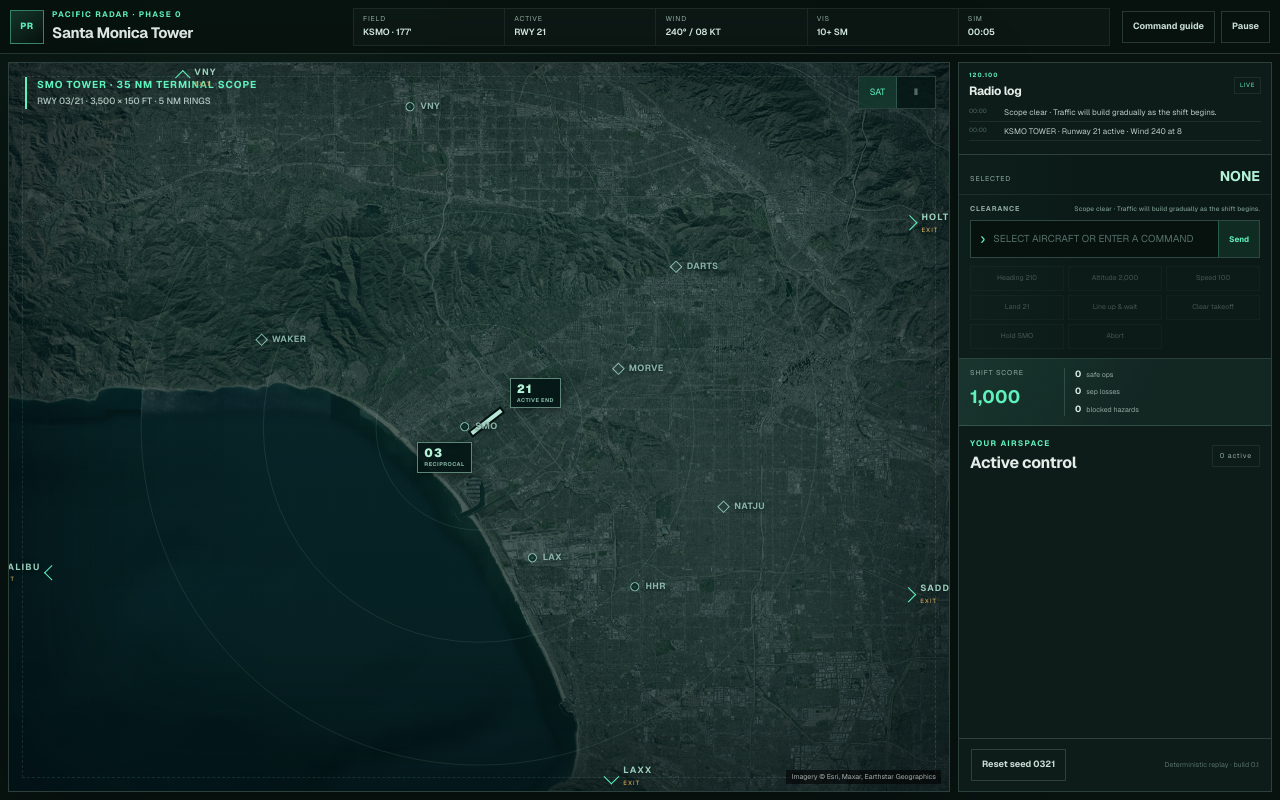
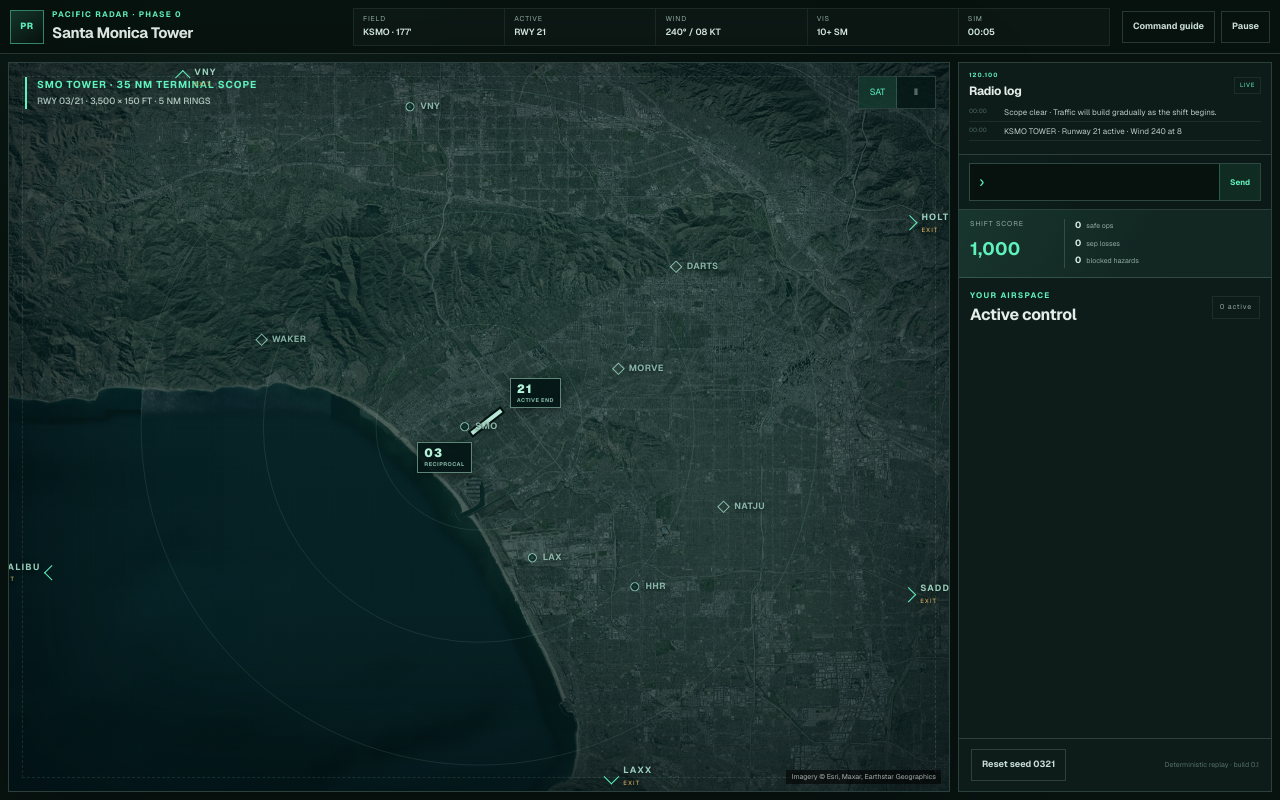
Before and after one commit to echang112368/pacific-radar, a Next.js app: page / in a window 1280 px wide. Built offline with nearby package versions, Linux system fonts and the light colour scheme.

Commit message:
Reduce clearance console to command input

```diff
--- a/app/globals.css
+++ b/app/globals.css
@@ -134,7 +134,6 @@ h2 {
 }
 
 .status-ribbon span,
-.selection-summary > span,
 .score-card span,
 .section-heading > span {
   display: block;
@@ -729,70 +728,15 @@ h2 {
 
 .command-deck {
   display: block;
+  padding: 8px 10px;
   border-bottom: 1px solid var(--line);
   background:
     linear-gradient(90deg, rgba(96, 242, 189, 0.025), transparent 40%),
     #0b1a17;
 }
 
-.selection-summary {
-  display: grid;
-  grid-template-columns: minmax(0, 1fr) auto;
-  align-items: baseline;
-  gap: 2px 8px;
-  padding: 9px 11px 7px;
-  border-bottom: 1px solid var(--soft-line);
-}
-
-.selection-summary strong {
-  display: block;
-  margin-top: 2px;
-  color: var(--mint);
-  font-family: var(--mono);
-  font-size: 14px;
-}
-
-.selection-summary small {
-  display: block;
-  grid-column: 2;
-  grid-row: 1 / 3;
-  margin-top: 0;
-  color: var(--muted);
-  font-family: var(--mono);
-  font-size: 7px;
-  line-height: 1.35;
-  text-align: right;
-}
-
 .command-form {
-  padding: 9px 11px 6px;
-}
-
-.command-form label {
-  display: flex;
-  align-items: center;
-  justify-content: space-between;
-  gap: 7px;
-  margin-bottom: 5px;
-  color: var(--muted);
-  font-family: var(--mono);
-  font-size: 7px;
-  font-weight: 700;
-  letter-spacing: 0.12em;
-  text-transform: uppercase;
-}
-
-.command-form label em {
-  min-width: 0;
-  overflow: hidden;
-  color: #78958a;
-  font-size: 6.5px;
-  font-style: normal;
-  font-weight: 500;
-  letter-spacing: 0.02em;
-  text-overflow: ellipsis;
-  text-transform: none;
-  white-space: nowrap;
+  margin: 0;
 }
 
 .command-input-wrap {
@@ -829,10 +773,6 @@ h2 {
   text-transform: uppercase;
 }
 
-.command-input-wrap input::placeholder {
-  color: #557069;
-}
-
 .command-input-wrap button {
   align-self: stretch;
   padding: 0 10px;
@@ -848,38 +788,6 @@ h2 {
 .command-input-wrap button:hover {
   background: var(--mint-strong);
   color: #052017;
-}
-
-.quick-commands {
-  display: grid;
-  grid-template-columns: repeat(3, minmax(0, 1fr));
-  gap: 4px;
-  padding: 2px 11px 9px;
-}
-
-.quick-commands button {
-  min-width: 0;
-  min-height: 25px;
-  overflow: hidden;
-  padding: 0 5px;
-  border: 1px solid var(--soft-line);
-  background: rgba(255, 255, 255, 0.018);
-  color: #a9bfb6;
-  cursor: pointer;
-  font-family: var(--mono);
-  font-size: 7px;
-  text-overflow: ellipsis;
-  white-space: nowrap;
-}
-
-.quick-commands button:hover {
-  border-color: rgba(96, 242, 189, 0.42);
-  color: var(--mint);
-}
-
-.quick-commands button:disabled {
-  opacity: 0.35;
-  cursor: not-allowed;
 }
 
 .side-panel {
@@ -1433,16 +1341,8 @@ h2 {
     min-height: 430px;
   }
 
-  .selection-summary {
-    display: grid;
-  }
-
   .command-form {
-    padding: 12px;
-  }
-
-  .quick-commands {
-    padding: 2px 12px 12px;
+    margin: 0;
   }
 
   .score-card {
--- a/app/simulator.tsx
+++ b/app/simulator.tsx
@@ -297,17 +297,6 @@ const SPAWN_SCHEDULE: { tick: number; aircraft: Aircraft }[] = [
   },
 ];
 
-const QUICK_COMMANDS = [
-  { label: "Heading 210", command: "C 210" },
-  { label: "Altitude 2,000", command: "C 2" },
-  { label: "Speed 100", command: "S 100" },
-  { label: "Land 21", command: "L 21" },
-  { label: "Line up & wait", command: "W" },
-  { label: "Clear takeoff", command: "T" },
-  { label: "Hold SMO", command: "H SMO" },
-  { label: "Abort", command: "A" },
-];
-
 function clamp(value: number, min: number, max: number) {
   return Math.max(min, Math.min(max, value));
 }
@@ -1323,11 +1312,6 @@ export function RadarSimulator() {
     inputRef.current?.focus();
   };
 
-  const runQuickCommand = (value: string) => {
-    dispatchCommand(value);
-    inputRef.current?.focus();
-  };
-
   const pauseSimulation = () => setPaused(true);
 
   const resumeSimulation = () => {
@@ -1364,7 +1348,6 @@ export function RadarSimulator() {
 
   const clockMinutes = Math.floor(world.tick / 240);
   const clockSeconds = Math.floor((world.tick % 240) / 4);
-  const latestMessage = world.events.at(-1)?.message ?? "Ready for clearance.";
 
   return (
     <main className="sim-shell">
@@ -1662,57 +1645,21 @@ export function RadarSimulator() {
           </section>
 
           <section className="command-deck" aria-label="Clearance console">
-            <div className="selection-summary">
-              <span>SELECTED</span>
-              <strong>{selectedFlight?.callsign ?? "NONE"}</strong>
-              {selectedFlight && (
-                <small>
-                  {selectedFlight.type} · {statusLabel(selectedFlight.status)}
-                </small>
-              )}
-            </div>
             <form className="command-form" onSubmit={transmit}>
-              <label htmlFor="command">
-                <span>Clearance</span>
-                <em>{latestMessage}</em>
-              </label>
               <div className="command-input-wrap">
                 <span className="prompt-symbol">›</span>
                 <input
                   ref={inputRef}
                   id="command"
+                  aria-label="ATC command"
                   value={command}
                   onChange={(event) => setCommand(event.target.value)}
-                  placeholder={
-                    activeSelection
-                      ? `${activeSelection} C 210 · press Enter`
-                      : "Select aircraft or enter a command"
-                  }
                   autoComplete="off"
                   spellCheck={false}
                 />
                 <button type="submit">Send</button>
               </div>
             </form>
-            <div className="quick-commands" aria-label="Quick commands">
-              {selectedFlight?.kind === "departure" &&
-                selectedFlight.exitFix && (
-                  <button
-                    onClick={() => runQuickCommand(`C ${selectedFlight.exitFix}`)}
-                  >
-                    Direct {selectedFlight.exitFix}
-                  </button>
-                )}
-              {QUICK_COMMANDS.map((item) => (
-                <button
-                  key={item.command}
-                  onClick={() => runQuickCommand(item.command)}
-                  disabled={!activeSelection}
-                >
-                  {item.label}
-                </button>
-              ))}
-            </div>
           </section>
 
           <section className="score-card">
```
Also changed, not shown: 1 other file (tests, documents, lock files or other folders).
